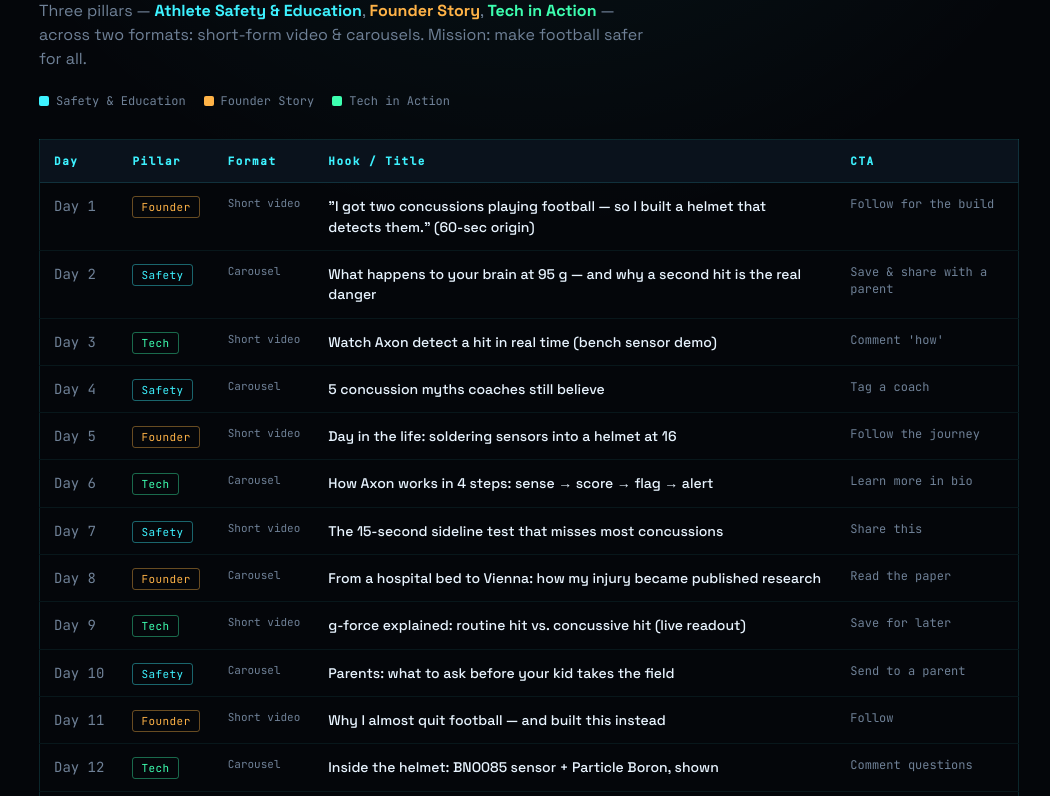
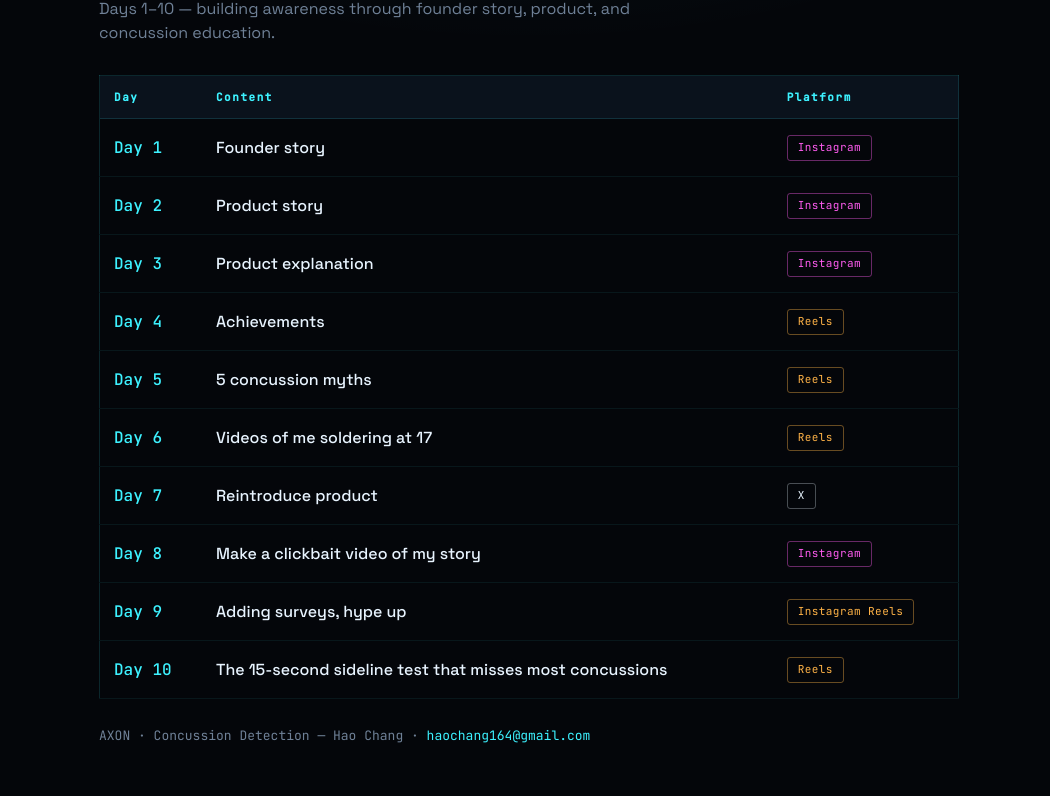
Before and after one commit to HaoChang120/axon-ai, a plain HTML site: page calendar.html in a window 1280 px wide. Shown: the part 155-951 px from the top of the page, without its empty margins (111-1161 px from the left). Drawn offline with Linux system fonts and the light colour scheme.

Commit message:
Rebuild calendar with first 10 items from real plan

```diff
--- a/calendar.html
+++ b/calendar.html
@@ -3,95 +3,61 @@
 <head>
 <meta charset="UTF-8"/>
 <meta name="viewport" content="width=device-width,initial-scale=1"/>
-<title>AXON — 30-Day Content Calendar</title>
+<title>AXON — Content Calendar</title>
 <link href="https://fonts.googleapis.com/css2?family=Space+Grotesk:wght@400;500;600;700&family=JetBrains+Mono:wght@400;500&display=swap" rel="stylesheet">
 <style>
-  :root{--bg:#04060a;--panel:#0a121c;--cyan:#3df2ff;--amber:#ffb347;--green:#3dffb0;--ink:#e8f4ff;--dim:#6f8197;--line:rgba(61,242,255,.14)}
+  :root{--bg:#04060a;--panel:#0a121c;--cyan:#3df2ff;--pink:#ff5cf0;--amber:#ffb347;--ink:#e8f4ff;--dim:#6f8197;--line:rgba(61,242,255,.14)}
   *{margin:0;box-sizing:border-box}
   body{background:var(--bg);color:var(--ink);font-family:"Space Grotesk",system-ui,sans-serif;-webkit-font-smoothing:antialiased;
     background-image:radial-gradient(ellipse 80% 50% at 50% -10%,rgba(61,242,255,.08),transparent 60%);padding:46px 22px 90px}
-  .wrap{max-width:980px;margin:0 auto}
+  .wrap{max-width:860px;margin:0 auto}
   .brand{display:flex;align-items:center;gap:10px;font-weight:600;letter-spacing:.24em;font-size:14px;margin-bottom:26px}
   .dot{width:8px;height:8px;border-radius:50%;background:var(--cyan);box-shadow:0 0 12px var(--cyan)}
-  h1{font-size:clamp(30px,5vw,48px);font-weight:700;letter-spacing:-.02em;line-height:1.05}
-  .sub{color:var(--dim);margin:14px 0 8px;font-size:16px;line-height:1.5;max-width:60ch}
-  .legend{display:flex;gap:18px;flex-wrap:wrap;margin:22px 0 30px;font-family:"JetBrains Mono",monospace;font-size:12px}
-  .legend span{display:flex;align-items:center;gap:7px;color:var(--dim)}
-  .tag{width:10px;height:10px;border-radius:2px;display:inline-block}
-  .p1{background:var(--cyan)}.p2{background:var(--amber)}.p3{background:var(--green)}
-  table{width:100%;border-collapse:collapse;border:1px solid var(--line);font-size:14px}
+  h1{font-size:clamp(30px,5vw,46px);font-weight:700;letter-spacing:-.02em;line-height:1.05}
+  .sub{color:var(--dim);margin:14px 0 30px;font-size:16px;line-height:1.5;max-width:60ch}
+  table{width:100%;border-collapse:collapse;border:1px solid var(--line)}
   th{text-align:left;font-family:"JetBrains Mono",monospace;font-size:11px;letter-spacing:.14em;color:var(--cyan);
-    padding:14px 14px;border-bottom:1px solid var(--line);background:var(--panel)}
-  td{padding:13px 14px;border-bottom:1px solid rgba(61,242,255,.07);vertical-align:top;line-height:1.45}
+    padding:14px;border-bottom:1px solid var(--line);background:var(--panel)}
+  td{padding:15px 14px;border-bottom:1px solid rgba(61,242,255,.07);vertical-align:middle;line-height:1.45}
   tr:hover td{background:rgba(61,242,255,.03)}
-  .day{font-family:"JetBrains Mono",monospace;color:var(--dim);white-space:nowrap}
-  .pill{font-family:"JetBrains Mono",monospace;font-size:11px;letter-spacing:.04em;padding:3px 8px;border-radius:3px;white-space:nowrap}
-  .b1{color:var(--cyan);border:1px solid rgba(61,242,255,.4)}
-  .b2{color:var(--amber);border:1px solid rgba(255,179,71,.4)}
-  .b3{color:var(--green);border:1px solid rgba(61,255,176,.4)}
-  .fmt{color:var(--dim);font-family:"JetBrains Mono",monospace;font-size:11px;white-space:nowrap}
-  .hook{font-weight:500}
-  .cta{color:var(--dim);font-size:12px;font-family:"JetBrains Mono",monospace}
+  .day{font-family:"JetBrains Mono",monospace;color:var(--cyan);white-space:nowrap;font-weight:500}
+  .content{font-weight:500;font-size:16px}
+  .plat{font-family:"JetBrains Mono",monospace;font-size:11px;letter-spacing:.04em;padding:4px 10px;border-radius:3px;white-space:nowrap;display:inline-block}
+  .insta{color:var(--pink);border:1px solid rgba(255,92,240,.4)}
+  .reels{color:var(--amber);border:1px solid rgba(255,179,71,.4)}
+  .x{color:var(--ink);border:1px solid rgba(232,244,255,.3)}
   footer{margin-top:28px;color:var(--dim);font-size:13px;font-family:"JetBrains Mono",monospace}
   footer a{color:var(--cyan);text-decoration:none}
-  @media(max-width:680px){.fmt,.cta{display:none}td,th{padding:10px 8px}}
+  @media(max-width:600px){td,th{padding:11px 9px}.content{font-size:14px}}
 </style>
 </head>
 <body>
 <div class="wrap">
   <div class="brand"><span class="dot"></span>AXON</div>
-  <h1>30-Day Content Calendar</h1>
-  <p class="sub">Three pillars — <b style="color:var(--cyan)">Athlete Safety &amp; Education</b>, <b style="color:var(--amber)">Founder Story</b>, <b style="color:var(--green)">Tech in Action</b> — across two formats: short-form video &amp; carousels. Mission: make football safer for all.</p>
-  <div class="legend">
-    <span><i class="tag p1"></i>Safety &amp; Education</span>
-    <span><i class="tag p2"></i>Founder Story</span>
-    <span><i class="tag p3"></i>Tech in Action</span>
-  </div>
+  <h1>Content Calendar</h1>
+  <p class="sub">Days 1–10 — building awareness through founder story, product, and concussion education.</p>
   <table>
-    <thead><tr><th>Day</th><th>Pillar</th><th>Format</th><th>Hook / Title</th><th>CTA</th></tr></thead>
+    <thead><tr><th>Day</th><th>Content</th><th>Platform</th></tr></thead>
     <tbody id="rows"></tbody>
   </table>
-  <footer>AXON · Concussion Detection — built by Hao Chang · <a href="mailto:haochang164@gmail.com">haochang164@gmail.com</a></footer>
+  <footer>AXON · Concussion Detection — Hao Chang · <a href="mailto:haochang164@gmail.com">haochang164@gmail.com</a></footer>
 </div>
 <script>
-const P={S:["b1","Safety"],F:["b2","Founder"],T:["b3","Tech"]};
 const rows=[
-["1","F","Short video","\"I got two concussions playing football — so I built a helmet that detects them.\" (60-sec origin)","Follow for the build"],
-["2","S","Carousel","What happens to your brain at 95 g — and why a second hit is the real danger","Save & share with a parent"],
-["3","T","Short video","Watch Axon detect a hit in real time (bench sensor demo)","Comment 'how'"],
-["4","S","Carousel","5 concussion myths coaches still believe","Tag a coach"],
-["5","F","Short video","Day in the life: soldering sensors into a helmet at 16","Follow the journey"],
-["6","T","Carousel","How Axon works in 4 steps: sense → score → flag → alert","Learn more in bio"],
-["7","S","Short video","The 15-second sideline test that misses most concussions","Share this"],
-["8","F","Carousel","From a hospital bed to Vienna: how my injury became published research","Read the paper"],
-["9","T","Short video","g-force explained: routine hit vs. concussive hit (live readout)","Save for later"],
-["10","S","Carousel","Parents: what to ask before your kid takes the field","Send to a parent"],
-["11","F","Short video","Why I almost quit football — and built this instead","Follow"],
-["12","T","Carousel","Inside the helmet: BNO085 sensor + Particle Boron, shown","Comment questions"],
-["13","S","Short video","Second-impact syndrome in 30 seconds (why speed matters)","Share"],
-["14","F","Carousel","Week 1 of our pilot with a real HS football team","Follow for results"],
-["15","T","Short video","I dropped a helmet to trigger an 'impact alert' — here's the coach's phone","Tag a coach"],
-["16","S","Carousel","The data gap: how concussions get missed today","Save"],
-["17","F","Short video","Q&A: 'How does a high schooler publish research?'","Ask me anything"],
-["18","T","Carousel","What a concussion looks like as data (force + rotation)","Share"],
-["19","S","Short video","Helmet ≠ concussion-proof. Here's what actually helps.","Follow"],
-["20","F","Carousel","3 things building Axon taught me about failure","Save"],
-["21","T","Short video","Real-time alert: from impact to coach's phone in <50 ms","Comment 'safe'"],
-["22","S","Carousel","Youth sports safety is a $3B problem. Here's why.","Learn more"],
-["23","F","Short video","Behind the scenes: pitching Axon at a founder bootcamp","Follow"],
-["24","T","Carousel","Coach view vs. player view: how the app works","Try the waitlist"],
-["25","S","Short video","When should a player actually sit out? (the honest answer)","Share"],
-["26","F","Carousel","Meet the helmet that started as a personal problem","Join the waitlist"],
-["27","T","Short video","Calibration day: telling a hit from a fall","Comment"],
-["28","S","Carousel","A simple concussion checklist for every sideline","Save & send"],
-["29","F","Short video","What's next for Axon (and how you can pilot it)","Join the waitlist"],
-["30","T","Carousel","30 days in: what we learned + what's shipping next","Follow for v2"],
+ ["1","Founder story","insta","Instagram"],
+ ["2","Product story","insta","Instagram"],
+ ["3","Product explanation","insta","Instagram"],
+ ["4","Achievements","reels","Reels"],
+ ["5","5 concussion myths","reels","Reels"],
+ ["6","Videos of me soldering at 17","reels","Reels"],
+ ["7","Reintroduce product","x","X"],
+ ["8","Make a clickbait video of my story","insta","Instagram"],
+ ["9","Adding surveys, hype up","reels","Instagram Reels"],
+ ["10","The 15-second sideline test that misses most concussions","reels","Reels"],
 ];
-document.getElementById('rows').innerHTML=rows.map(r=>{
-  const [cls,label]=P[r[1]];
-  return `<tr><td class="day">Day ${r[0]}</td><td><span class="pill ${cls}">${label}</span></td>
-    <td class="fmt">${r[2]}</td><td class="hook">${r[3]}</td><td class="cta">${r[4]}</td></tr>`;
-}).join('');
+document.getElementById('rows').innerHTML=rows.map(r=>
+  `<tr><td class="day">Day ${r[0]}</td><td class="content">${r[1]}</td><td><span class="plat ${r[2]}">${r[3]}</span></td></tr>`
+).join('');
 </script>
 </body>
 </html>
```
